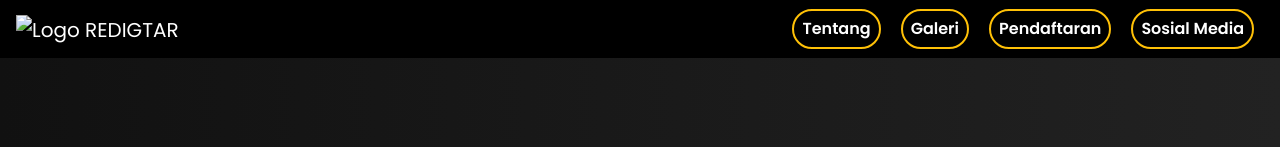
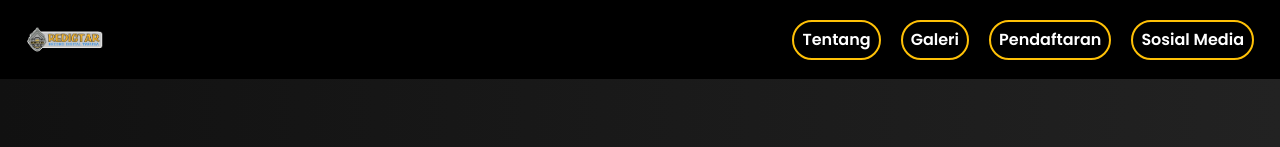
Before and after one commit to oobsidianfyuri/redigtar_, a plain HTML site: page index.html in a window 1280 px wide. Shown: the top 147 px of the page. Drawn offline with nearby package versions, Linux system fonts and the light colour scheme.

Commit message:
Update index.html

```diff
--- a/index.html
+++ b/index.html
@@ -80,7 +80,7 @@
 <body>
   <nav class="navbar navbar-expand-lg navbar-dark px-3">
     <a class="navbar-brand" href="#">
-      <img src="logo1.png" alt="Logo REDIGTAR" width="100">
+      <img src="logo.png" alt="Logo REDIGTAR" width="100">
     </a>
     <div class="collapse navbar-collapse">
       <ul class="navbar-nav ms-auto">
```
